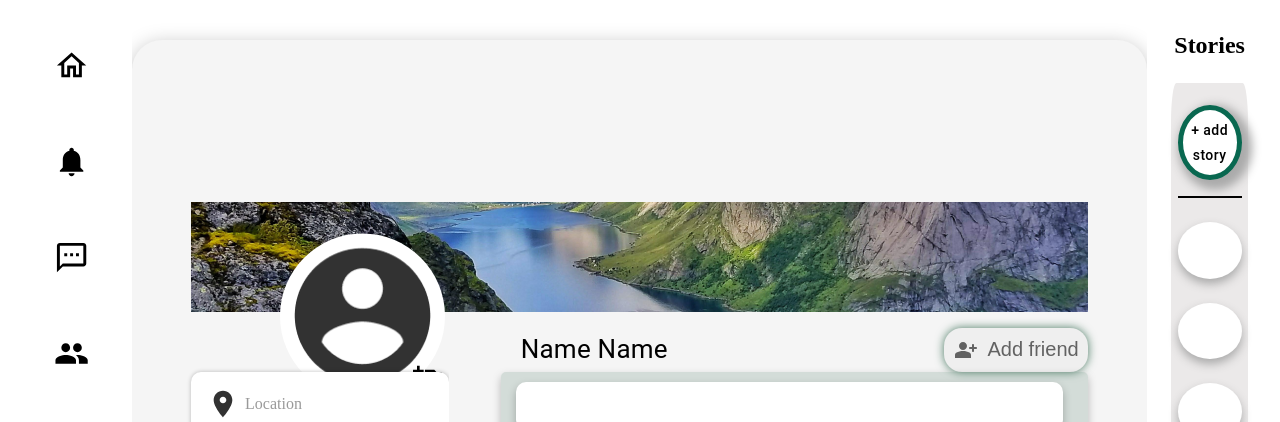
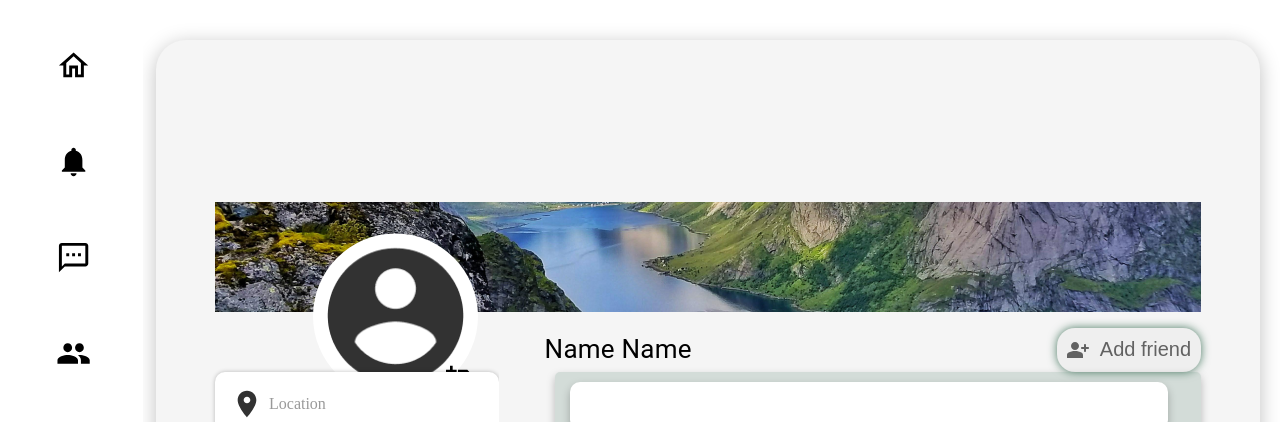
Before and after one commit to Society-Project/Society, a Next.js app in the folder client/: page /profile/Profile in a window 1280 px wide. Shown: the top 422 px of the page. Built offline with nearby package versions, Linux system fonts and the light colour scheme.

Commit message:
Extract stories component

```diff
--- a/client/src/pages/profile/[userId].tsx
+++ b/client/src/pages/profile/[userId].tsx
@@ -20,7 +20,6 @@ import PersonAddAltRoundedIcon from "@mui/icons-material/PersonAddAltRounded";
 
 import { Post } from "../../components/posts/Post";
 import { CreatePost } from "@/components/posts/createPost/CreatePost";
-import { Stories } from "@/components/StoriesBar/Stories";
 import { NavigationBar } from "@/components/NavigationBar/Navigation";
 import { uploadImage } from "@/services/uploadImage";
 
@@ -108,7 +107,7 @@ const UserProfile = () => {
             <Typography className="profile-name name">Name Name</Typography>
             <button className="profile-add-button add-button">
               <PersonAddAltRoundedIcon />
-              Add friend
+              <span className="profile-span-friend">Add friend</span>
             </button>
           </Box>
 
@@ -235,7 +234,6 @@ const UserProfile = () => {
           </Grid>
         </Container>
       </main>
-      <Stories />
     </div>
   );
 };
```
